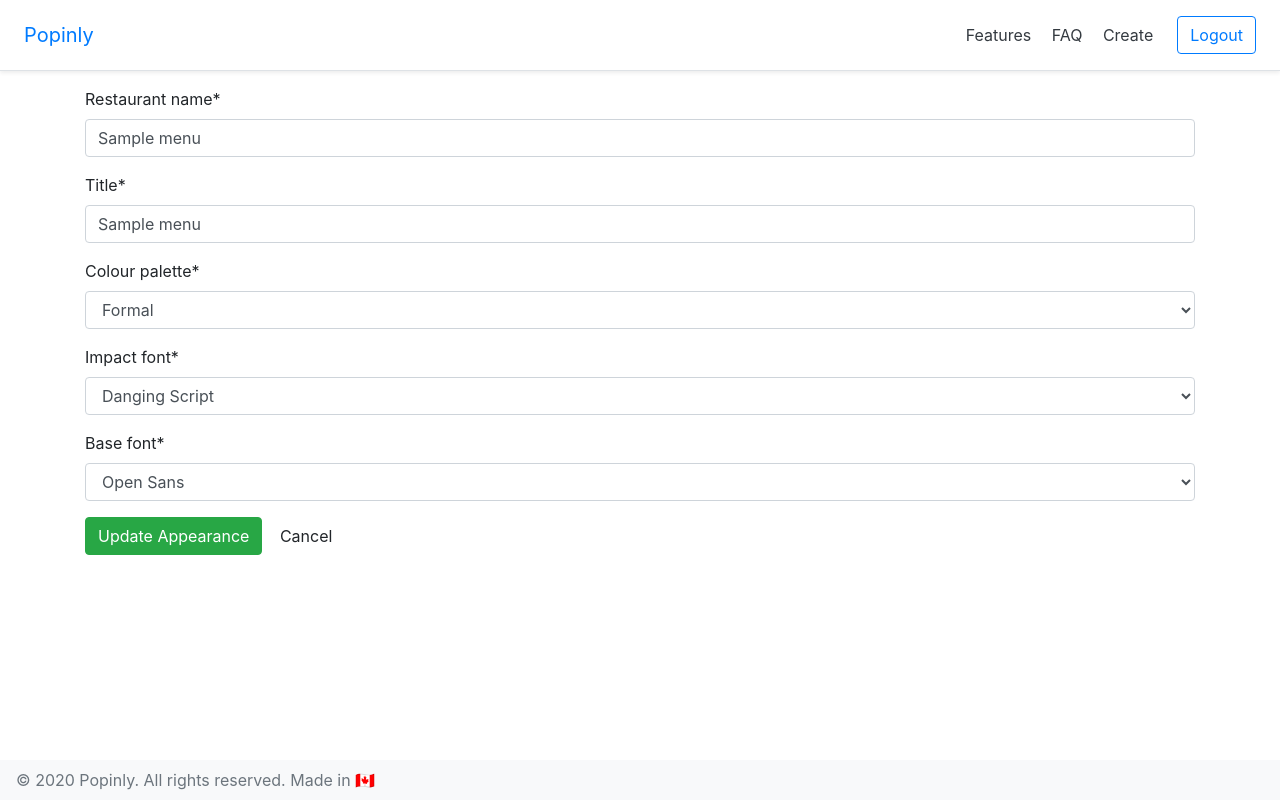
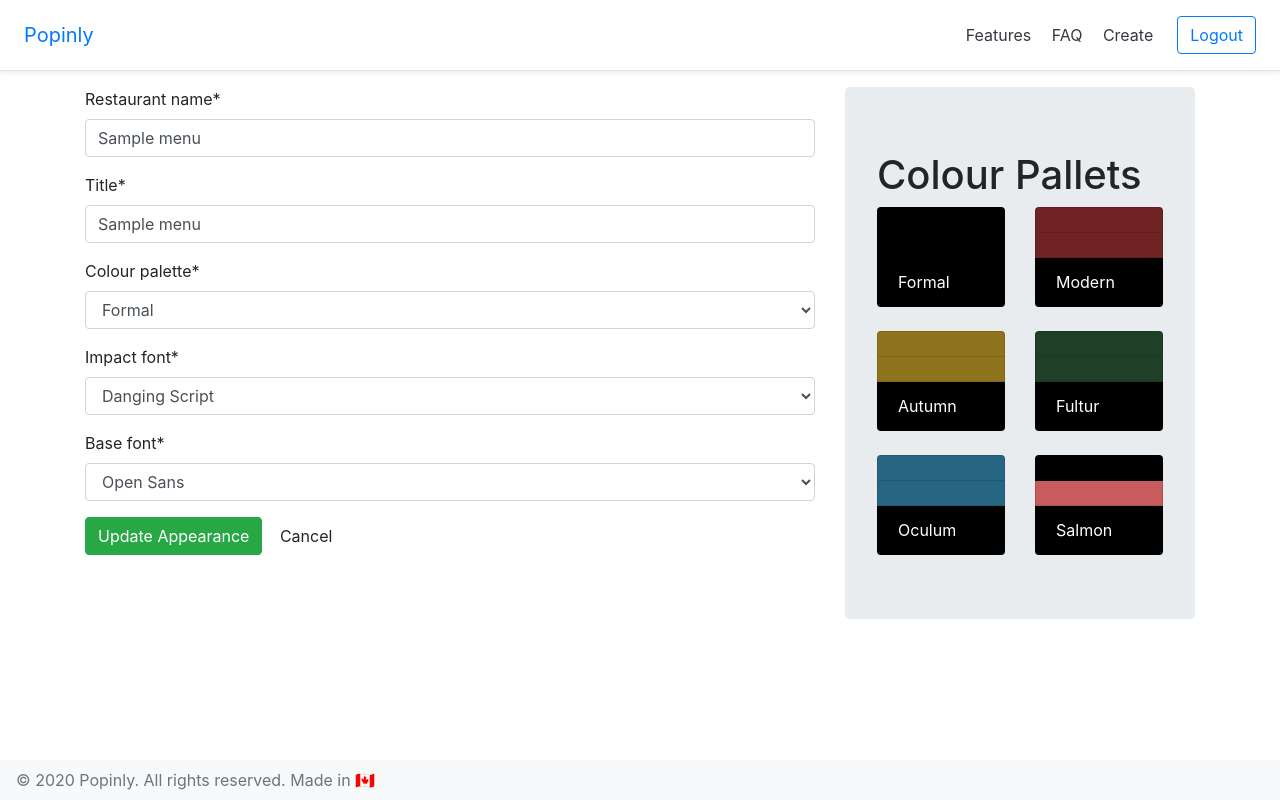
Before and after one commit to geooff/popinly, a Django app: page /generator/edit_appearance/00000000-0000-0000-0000-000000000001 in a window 1280 px wide. Run offline with Django 3.2, Linux system fonts and the light colour scheme; a user stored in the database is signed in; tables that the repository leaves empty hold one stand-in row (values such as "Sample post"); some libraries are stand-ins or nearby versions.

Commit message:
init colours

```diff
--- a/popinly/menu_gen/models.py
+++ b/popinly/menu_gen/models.py
@@ -16,12 +16,14 @@ class Menu(models.Model):
     created_at = models.DateField(default=timezone.now)
 
     # TODO: Refactor this out to an external file
+    # Follows format Primary Colour, Secondary Colour, Accent Colour
     class ColourPalette(models.TextChoices):
         Formal = "#000000 #000000 #000000", _("Formal")
         Modern = "#702323 #000000 #702323", _("Modern")
-        Autumn = "#000r00 #f0a502 #cf7503", _("Autumn")
+        Autumn = "#8f741d #000000 #000000", _("Autumn")
         Fultur = "#1f4027 #0f2113 #1f4037", _("Fultur")
         Oculum = "#266682 #1d2224 #1d2224", _("Oculum")
+        Salmon = "#000000 #000000 #c75b5d", _("Salmon")
 
     colour_palette = models.CharField(
         max_length=23, choices=ColourPalette.choices, default=ColourPalette.Formal,
--- a/popinly/templates/menu_gen/menu_edit_meta.html
+++ b/popinly/templates/menu_gen/menu_edit_meta.html
@@ -2,6 +2,8 @@
 {% load crispy_forms_tags %}
 
 {% block content %}
+  <div class="row">
+    <div class="col-8">
     <form action="" method="post">
 
       {% for hidden_field in form.hidden_fields %}
@@ -19,5 +21,61 @@
         <a class="btn btn-outline" href="{% url 'menu_gen:index' %}">Cancel</a>
       </p>
     </form>
-
+    </div>
+    <div class="col-4">
+      <div class="jumbotron">
+      <h1 class="display-5">Colour Pallets</h1>
+        <div class="row">
+          <div class="col-6">
+            <ul class="list-group">
+              <li class="list-group-item" style="background-color:#000000"></li>
+              <li class="list-group-item" style="background-color:#000000"></li>
+              <li class="list-group-item" style="background-color:#000000;color:#fff">Formal</li>
+            </ul>
+          </div>
+          <div class="col-6">
+            <ul class="list-group">
+              <li class="list-group-item" style="background-color:#702323"></li>
+              <li class="list-group-item" style="background-color:#702323"></li>
+              <li class="list-group-item" style="background-color:#000000;color:#fff">Modern</li>
+            </ul>
+          </div>
+        </div>
+        <br>
+        <div class="row">
+          <div class="col-6">
+            <ul class="list-group">
+              <li class="list-group-item" style="background-color:#8f741d"></li>
+              <li class="list-group-item" style="background-color:#8f741d"></li>
+              <li class="list-group-item" style="background-color:#000000;color:#fff">Autumn</li>
+            </ul>
+          </div>
+          <div class="col-6">
+            <ul class="list-group">
+              <li class="list-group-item" style="background-color:#1f4027"></li>
+              <li class="list-group-item" style="background-color:#1f4027"></li>
+              <li class="list-group-item" style="background-color:#000000;color:#fff">Fultur</li>
+            </ul>
+          </div>
+        </div>
+        <br>
+        <div class="row">
+          <div class="col-6">
+            <ul class="list-group">
+              <li class="list-group-item" style="background-color:#266682"></li>
+              <li class="list-group-item" style="background-color:#266682"></li>
+              <li class="list-group-item" style="background-color:#000000;color:#fff">Oculum</li>
+            </ul>
+          </div>
+          <div class="col-6">
+            <ul class="list-group">
+              <li class="list-group-item" style="background-color:#000000"></li>
+              <li class="list-group-item" style="background-color:#c75b5d"></li>
+              <li class="list-group-item" style="background-color:#000000;color:#fff">Salmon</li>
+            </ul>
+          </div>
+        </div>
+      </div>
+    </div>
+  </div>
 {% endblock content %}
```
Lines whose indentation alone changed are shown as unchanged.
